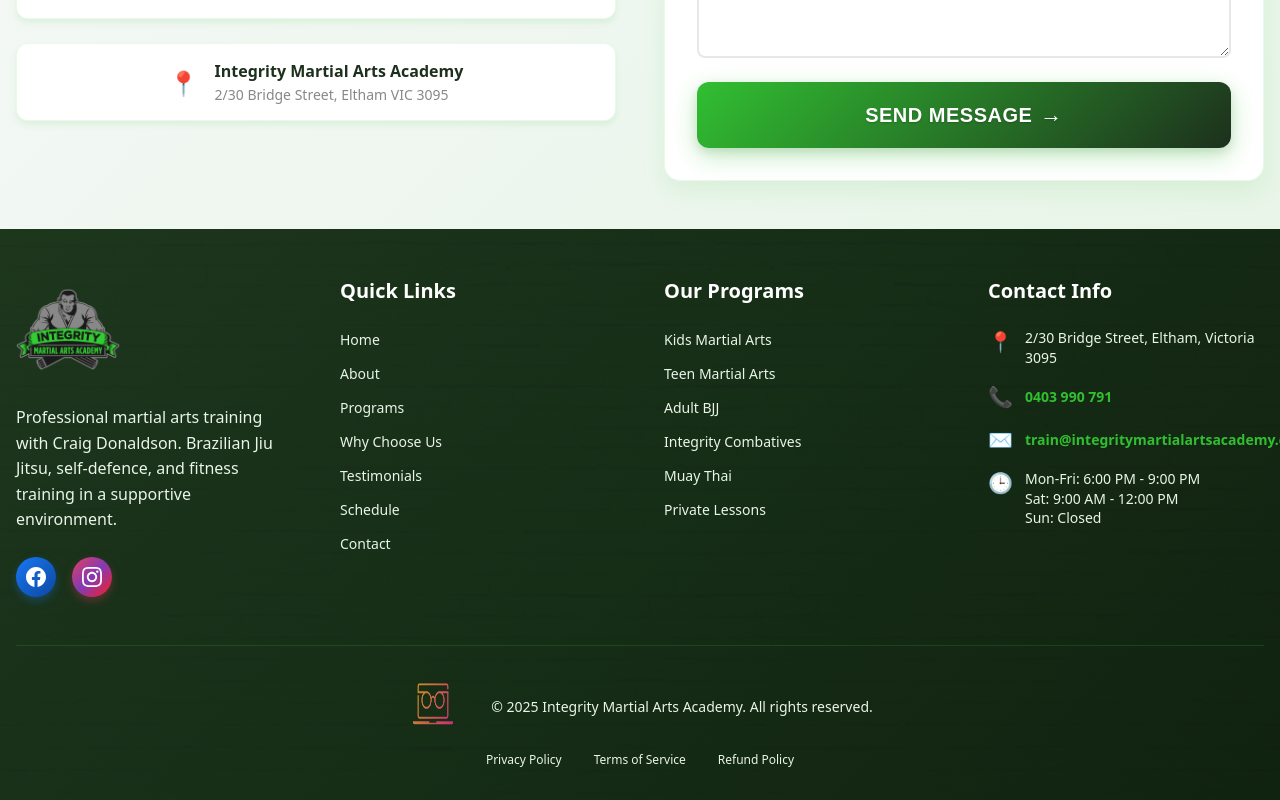
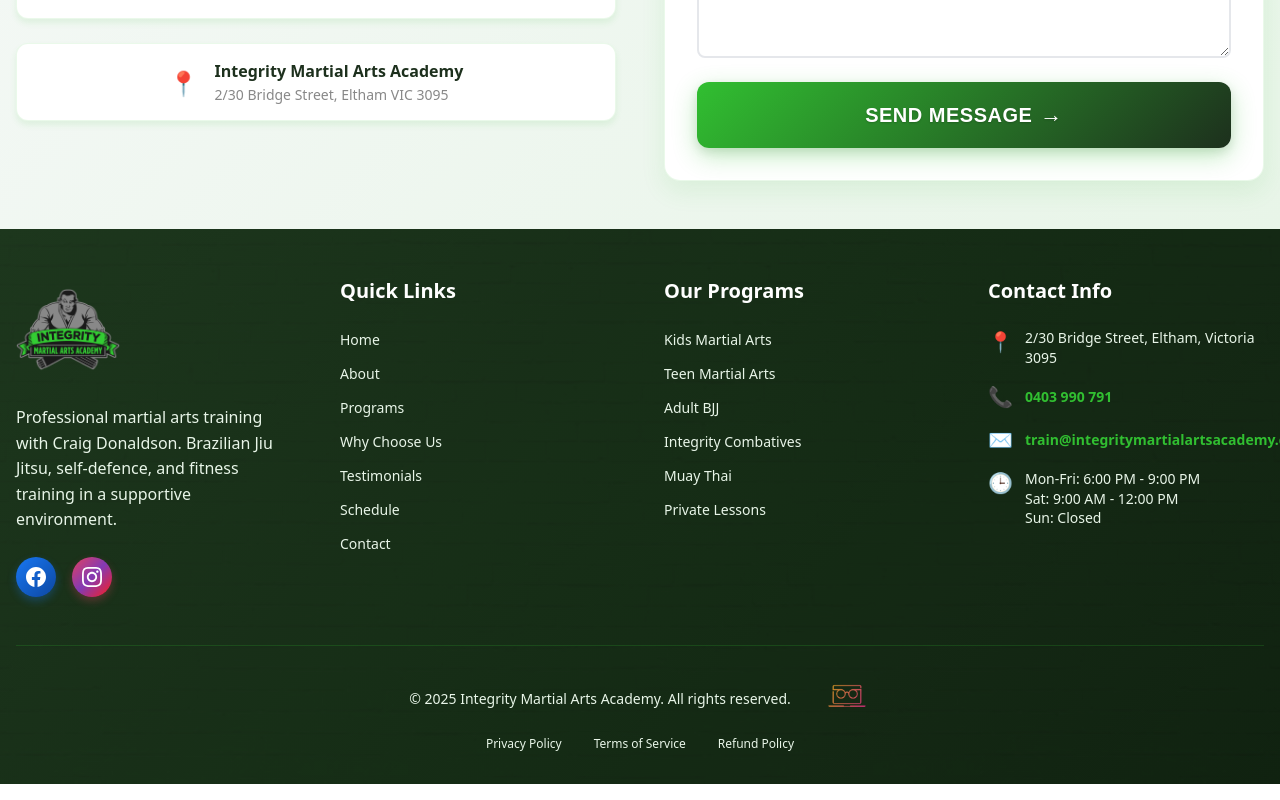
Before and after one commit to nsapsead/integrityMartialArtsAcademy, a Next.js app: page / in a window 1280 px wide. Shown: the part 7723-8523 px from the top of the page. Built offline with nearby package versions, Linux system fonts and the light colour scheme; grey boxes are pictures that could not be loaded.

Commit message:
Refine footer layout: Move NerdJitsu logo to right, adjust size (48x36), opacity 0.8 with subtle hover effect

```diff
--- a/src/components/Footer.tsx
+++ b/src/components/Footer.tsx
@@ -341,7 +341,17 @@
             width: '100%',
             position: 'relative'
           }}>
-            {/* NerdJitsu Logo - Left side */}
+            {/* Copyright - Center */}
+            <p style={{
+              color: '#e8f5e8',
+              fontSize: '0.875rem',
+              margin: 0,
+              textAlign: 'center'
+            }}>
+              © {new Date().getFullYear()} Integrity Martial Arts Academy. All rights reserved.
+            </p>
+
+            {/* NerdJitsu Logo - Right side */}
             <a
               href="https://www.nerdjitsu.com.au"
               target="_blank"
@@ -353,8 +363,8 @@
               }}
               onMouseEnter={(e) => {
                 const target = e.target as HTMLElement
-                target.style.transform = 'translateY(-3px)'
-                target.style.opacity = '1'
+                target.style.transform = 'translateY(-2px)'
+                target.style.opacity = '0.9'
               }}
               onMouseLeave={(e) => {
                 const target = e.target as HTMLElement
@@ -365,20 +375,13 @@
               <Image
                 src="/images/nerdjitsulogotransparent.png"
                 alt="NerdJitsu - Web Development"
-                width={52}
-                height={52}
+                width={48}
+                height={36}
+                style={{
+                  objectFit: 'contain'
+                }}
               />
             </a>
-
-            {/* Copyright - Center */}
-            <p style={{
-              color: '#e8f5e8',
-              fontSize: '0.875rem',
-              margin: 0,
-              textAlign: 'center'
-            }}>
-              © {new Date().getFullYear()} Integrity Martial Arts Academy. All rights reserved.
-            </p>
           </div>
 
           <div style={{
```
